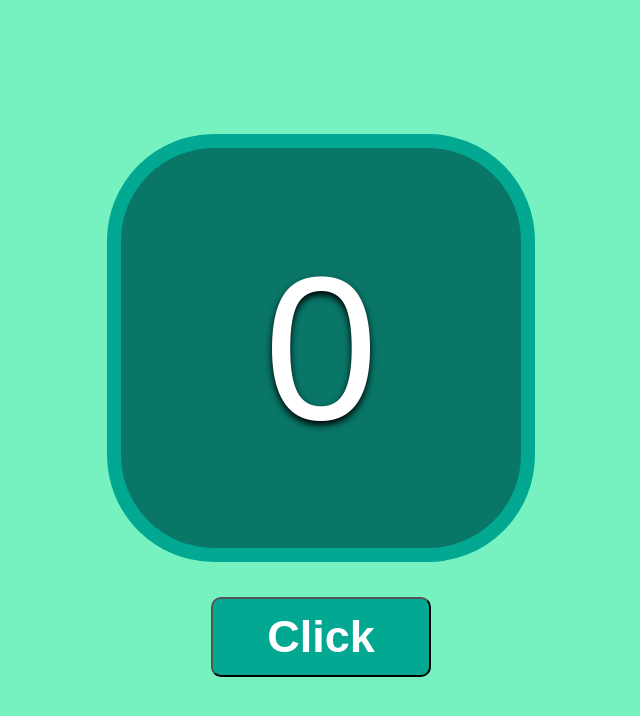
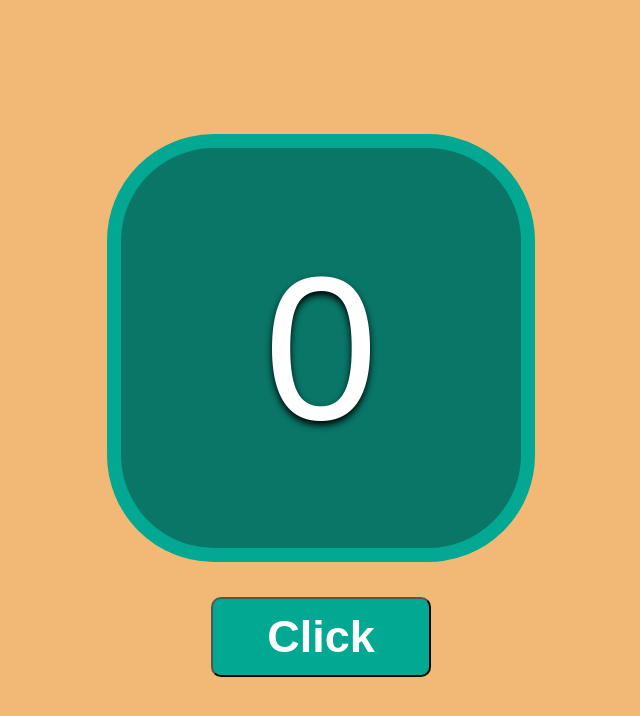
Before and after one commit to prijnhout/click-counter, a plain HTML site: page index.html in a window 1280 px wide. Shown: the whole page, without its empty margins (319-959 px from the left). Drawn offline with Linux system fonts and the light colour scheme.

Commit message:
Changed background

```diff
--- a/style.css
+++ b/style.css
@@ -1,5 +1,5 @@
 html {
-  --background-color:#76f2c0;
+  --background-color:#f2b876;
   --light-green: #02A892;
   --dark-green: #097668;
 }
```
